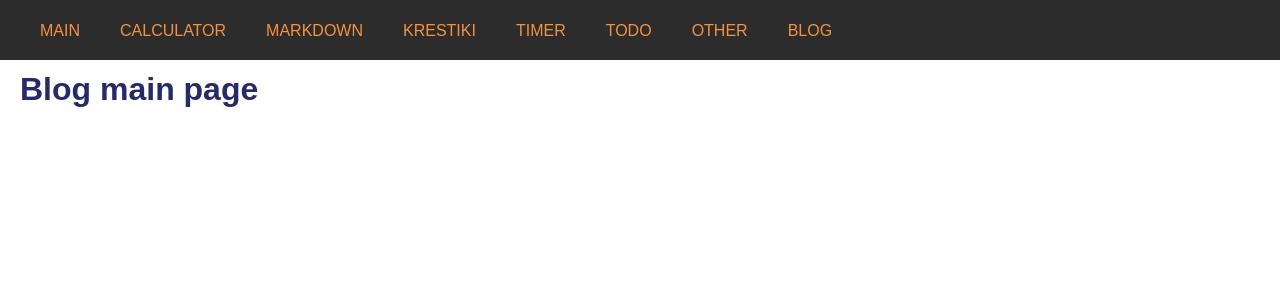
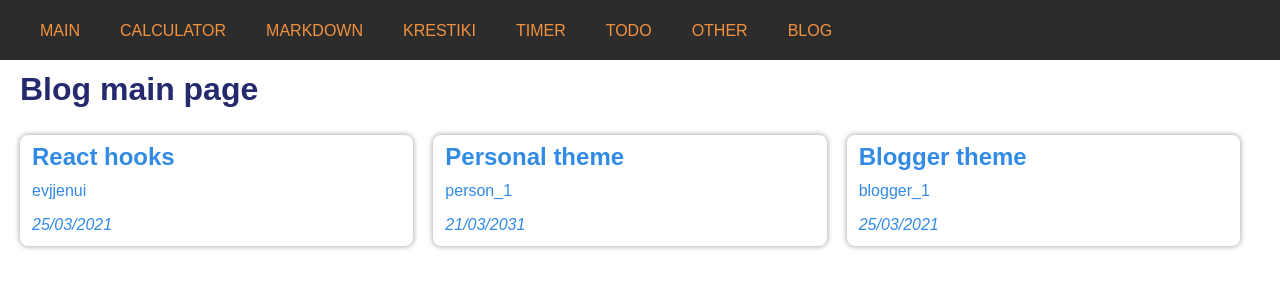
Before and after one commit to Evjjenui/gtp-react, a React app: page /blog in a window 1280 px wide. Shown: the top 300 px of the page. Built offline with nearby package versions, Linux system fonts and the light colour scheme; data requests are answered from the project's data file.

Commit message:
add blog

```diff
--- a/src/components/App.js
+++ b/src/components/App.js
@@ -1,5 +1,5 @@
 import React, { Component } from "react";
-import { BrowserRouter as Router, Switch, Route, Link} from "react-router-dom";
+import { BrowserRouter as Router, Switch, Route} from "react-router-dom";
 
 import Calculator from "./parts/Calculator";
 import TicTacToe from "./parts/TicTacToe";
@@ -8,6 +8,7 @@ import Timer from "./parts/Timer";
 import Todo from "./parts/Todo";
 import Other from "./parts/Other";
 import Blog from "./parts/Blog";
+import Navigation from "./parts/particles/Navigation";
 
 
 class App extends Component {
@@ -15,32 +16,7 @@ class App extends Component {
     return (
       <div>
         <Router>
-          <ul className="nav">
-            <li>
-              <Link to='/'>Main</Link>
-            </li>
-            <li>
-              <Link to='/calculator'>Calculator</Link>
-            </li>
-            <li>
-              <Link to='/markdown'>Markdown</Link>
-            </li>
-            <li>
-              <Link to='/krestiki'>Krestiki</Link>
-            </li>
-            <li>
-              <Link to='/timer'>Timer</Link>
-            </li>
-            <li>
-              <Link to='/todo'>Todo</Link>
-            </li>
-            <li>
-              <Link to='/other'>Other</Link>
-            </li>
-            <li>
-              <Link to='/blog'>Blog</Link>
-            </li>
-          </ul>
+          <Navigation />
 
           <Switch>
             <Route exact path='/'>
--- a/src/components/parts/Blog.js
+++ b/src/components/parts/Blog.js
@@ -1,17 +1,27 @@
-import React, {useState} from "react";
+import React from "react";
+import { BrowserRouter as Router, Switch, Route} from "react-router-dom";
 
 import BlogList from "./particles/BlogList"
 
 const Blog = () => {
-  const [blogs, setBlogs] = useState([
-
-  ])
 
   return (
 
     <div>
-      <h1>Blog main page</h1>
-      <BlogList blogList={blogs}/>
+      <div className="blog-head">
+        <h1>Blog main page</h1>
+
+      </div>
+      <Router>
+        <Switch >
+          <Route exact path="/blog">
+            <BlogList />
+          </Route>
+          {/* <Route>
+            <BlogCreate/>
+          </Route> */}
+        </Switch>
+      </Router>
     </div>
   );
 }
--- a/src/components/parts/particles/BlogList.js
+++ b/src/components/parts/particles/BlogList.js
@@ -1,10 +1,16 @@
 import React from 'react';
+import useFetch from "../useFetch"
 
-const BlogList = ({blogList}) => {
+
+const BlogList = () => {
+  const { data: blogs, pending, errorInfo} = useFetch('http://localhost:8000/blogs');
+
+  { errorInfo && <div className="info-text error-block">{errorInfo}</div> }
+  { pending && <div className="info-text loading">Loading ...</div>}
 
   return (
     <div className="blog-list">
-      {blogList.map(item => (
+      {blogs.map(item => (
         <div className="blog-item" key={item.id}>
           <h2>{item.title}</h2>
           <p>{item.author}</p>
--- /dev/null
+++ b/src/components/parts/particles/Navigation.js
@@ -0,0 +1,35 @@
+import React from "react";
+import { Link} from "react-router-dom";
+
+const Navigation = () => {
+  return (
+    <ul className="nav">
+      <li>
+        <Link to='/'>Main</Link>
+      </li>
+      <li>
+        <Link to='/calculator'>Calculator</Link>
+      </li>
+      <li>
+        <Link to='/markdown'>Markdown</Link>
+      </li>
+      <li>
+        <Link to='/krestiki'>Krestiki</Link>
+      </li>
+      <li>
+        <Link to='/timer'>Timer</Link>
+      </li>
+      <li>
+        <Link to='/todo'>Todo</Link>
+      </li>
+      <li>
+        <Link to='/other'>Other</Link>
+      </li>
+      <li>
+        <Link to='/blog'>Blog</Link>
+      </li>
+    </ul>
+   );
+}
+
+export default Navigation;
--- /dev/null
+++ b/src/components/parts/useFetch.js
@@ -0,0 +1,40 @@
+import {useState, useEffect} from "react";
+
+const useFetch = (url) => {
+  const [data, setdata] = useState([]);
+  const [pending, setPending] = useState(true);
+  const [errorInfo, setErrorInfo] = useState('');
+  const [isLoaded, setIsLoaded] = useState(false);
+
+  useEffect(() => {
+    const abortCont = new AbortController();
+
+    fetch(url, { signal: abortCont.signal})
+      .then(res => {
+        if (!res.ok) {
+          throw Error('Could not fetch the data!');
+        }
+
+        return res.json()
+      })
+      .then(data => {
+        setdata(data);
+        setPending(false);
+        setErrorInfo('');
+      })
+      .catch((err) => {
+        if (err.name === 'AbortError') {
+          return;
+        } else {
+          setPending(false);
+          setErrorInfo(err.message)
+        }
+      })
+
+    return () => abortCont.abort();
+
+  }, [url]);
+  return {data, pending, errorInfo};
+}
+
+export default useFetch;
--- a/src/scss/calculator.scss
+++ b/src/scss/calculator.scss
@@ -210,3 +210,16 @@ h1 {
     }
   }
 }
+
+.info-text {
+  padding: 10px 20px;
+
+  &.error-block {
+    color: #f00;
+  }
+
+  &.loading {
+    font-size: 18px;
+    line-height: 24px;
+  }
+}
```
